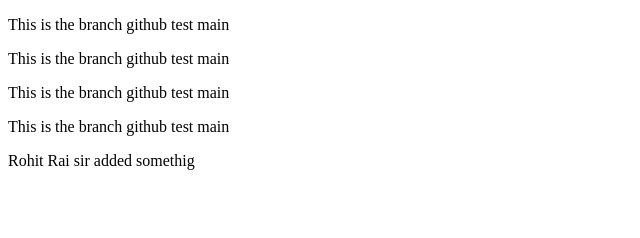
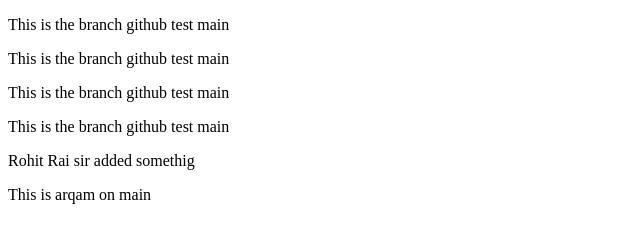
Before and after one commit to pranavtartey/githubtest, a plain HTML site: page index.html in a window 1280 px wide. Shown: the whole page, without its empty margins (0-640 px from the left). Drawn offline with Linux system fonts and the light colour scheme.

Commit message:
mainTest365

```diff
--- a/index.html
+++ b/index.html
@@ -14,5 +14,6 @@
     <p>Rohit Rai sir added somethig
 
     </p>
+    <p>This is arqam on main</p>
   </body>
 </html>
```
